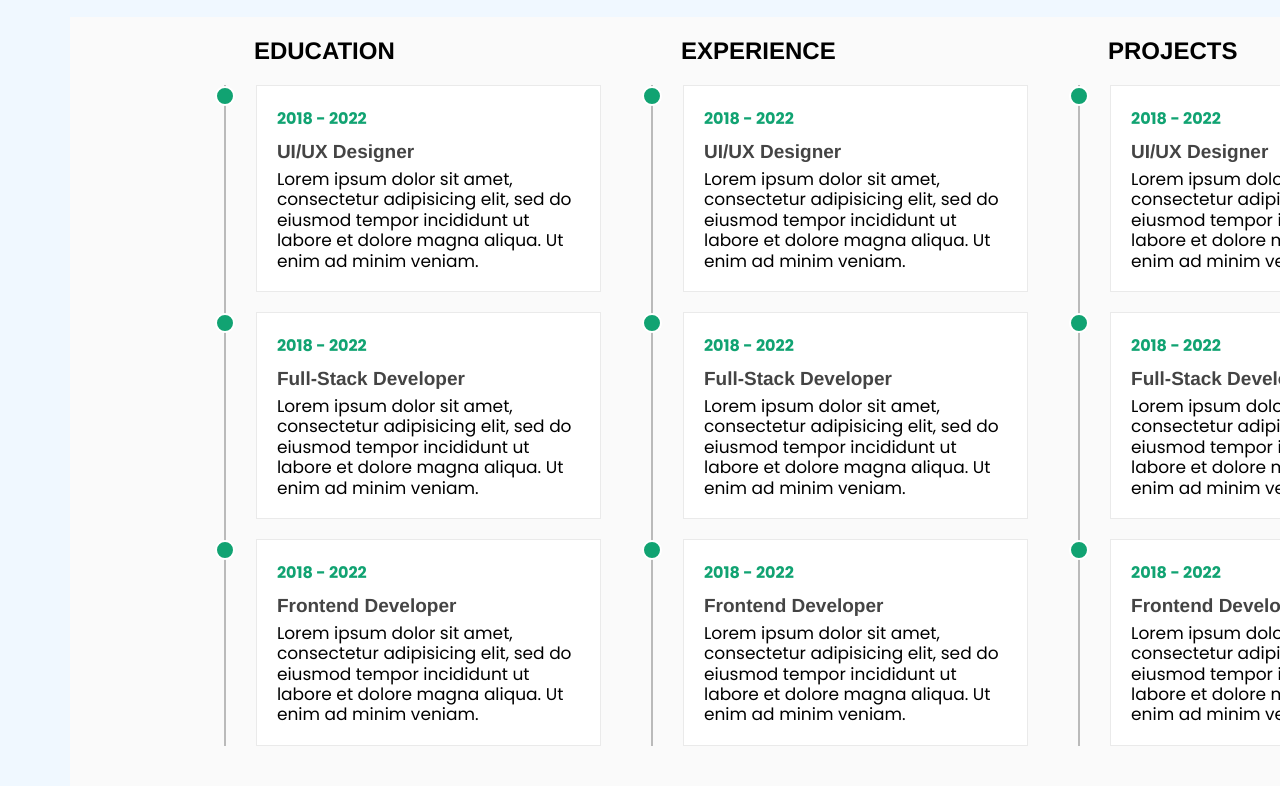
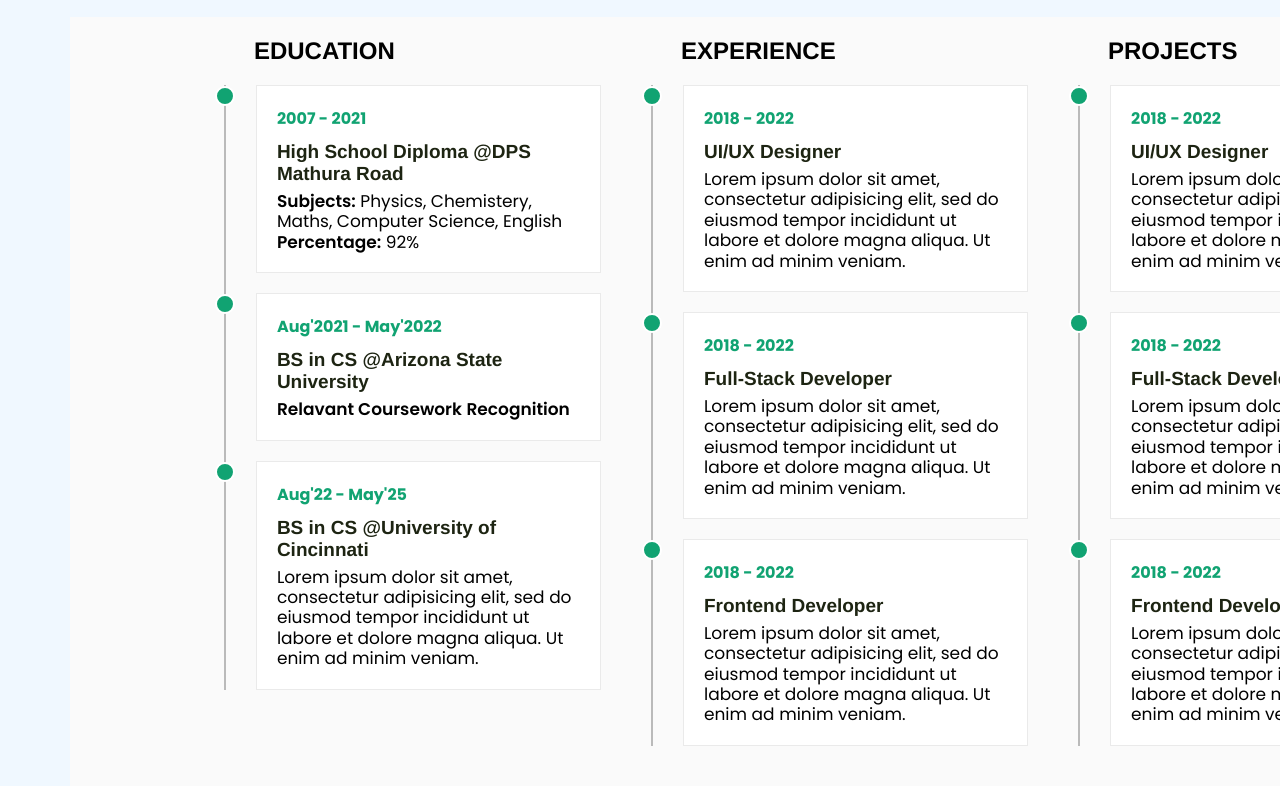
Before and after one commit to nishit2003/Portfolio, a plain HTML site: page index.html in a window 1280 px wide. Shown: the part 2554-3340 px from the top of the page. Drawn offline with nearby package versions, Linux system fonts and the light colour scheme; files whose address does not match are found by name.

Commit message:
Update education section in index.html and adjust font color in portfolio.css

```diff
--- a/index.html
+++ b/index.html
@@ -229,22 +229,26 @@
                            <div class="contents">
 
                               <div class="box">
-                                 <h4>2018 - 2022</h4>
-                                 <h3>UI/UX Designer</h3>
-                                 <p>Lorem ipsum dolor sit amet, consectetur adipisicing elit, sed do eiusmod tempor
-                                    incididunt ut labore et dolore magna aliqua. Ut enim ad minim veniam.</p>
+                                 <h4>2007 - 2021</h4>
+                                 <h3>High School Diploma @DPS Mathura Road</h3>
+                                 <p><span class="Sub-heading">Subjects:</span> Physics, Chemistery, Maths, Computer Science, English
+                                 </p>
+                                 <p><span class="Sub-heading">Percentage:</span> 92%</p>
+
+                              </div>
+
+
+                              <div class="box">
+                                 <h4>Aug'2021 - May'2022</h4>
+                                 <h3>BS in CS @Arizona State University</h3>
+                                 <p><span class="Sub-heading">Relavant Coursework</span>
+                                 <span class="Sub-heading">Recognition</span>
+                                 </p>
                               </div>
 
                               <div class="box">
-                                 <h4>2018 - 2022</h4>
-                                 <h3>Full-Stack Developer</h3>
-                                 <p>Lorem ipsum dolor sit amet, consectetur adipisicing elit, sed do eiusmod tempor
-                                    incididunt ut labore et dolore magna aliqua. Ut enim ad minim veniam.</p>
-                              </div>
-
-                              <div class="box">
-                                 <h4>2018 - 2022</h4>
-                                 <h3>Frontend Developer</h3>
+                                 <h4>Aug'22 - May'25</h4>
+                                 <h3>BS in CS @University of Cincinnati</h3>
                                  <p>Lorem ipsum dolor sit amet, consectetur adipisicing elit, sed do eiusmod tempor
                                     incididunt ut labore et dolore magna aliqua. Ut enim ad minim veniam.</p>
                               </div>
--- a/styles/portfolio.css
+++ b/styles/portfolio.css
@@ -67,7 +67,7 @@ main.body-row{
 	font-size: 19px;
 	padding: 10px 0px 6px;
 	font-family: helvetica;
-	color: #444;
+	color: rgb(29, 36, 18);
 }
 .box p{
 	line-height: 1.2;
@@ -777,3 +777,7 @@ img {
 .resume-text{
 	margin-bottom: 20px;
 }
+
+.sub-heading{
+	font-weight: 550;
+}
```
